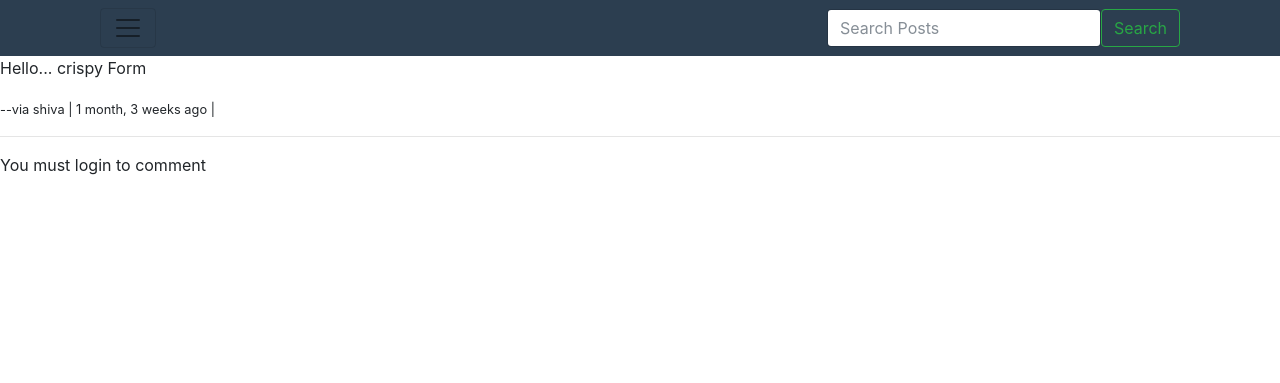
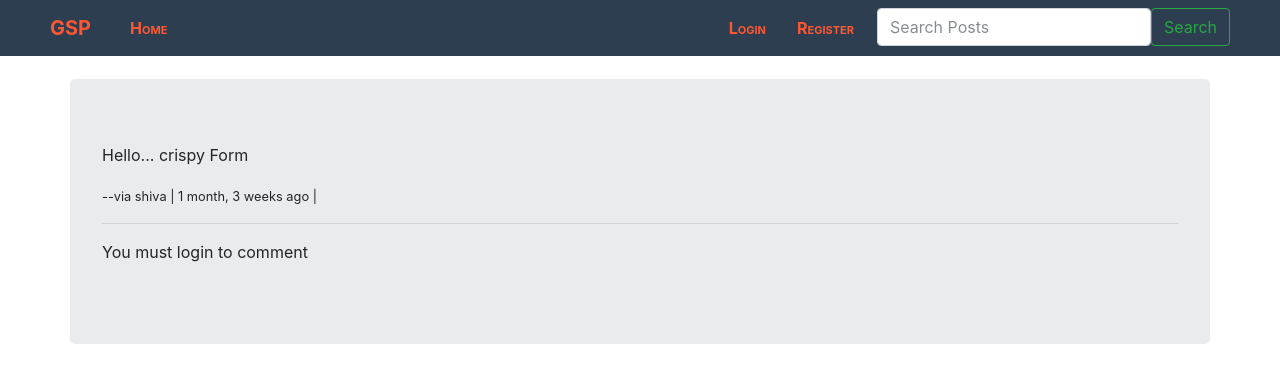
Before and after one commit to ShivaGuntuku/learning, a Django app: page /comments/3/ in a window 1280 px wide. Shown: the top 383 px of the page. Run offline with Django 3.2, Linux system fonts and the light colour scheme; data comes from the database, SQL or seed files in the repository; both versions use the stored data as it was after the commit; some libraries are stand-ins or nearby versions.

Commit message:
Finally Completed all the things on blog going to live soon

```diff
--- a/myprofile/settings.py
+++ b/myprofile/settings.py
@@ -23,7 +23,7 @@ BASE_DIR = os.path.dirname(os.path.dirname(os.path.abspath(__file__)))
 SECRET_KEY = '-@uwjfwmr&(0swkp=8p5%#6pxks@fvv_mhylg71s*8)qk)i#6j'
 
 # SECURITY WARNING: don't run with debug turned on in production!
-DEBUG = True
+DEBUG = False
 
 #Email details
 EMAIL_USE_TLS = True
@@ -32,7 +32,7 @@ EMAIL_PORT = 587
 EMAIL_HOST_USER = 'shiva7244@gmail.com'
 EMAIL_HOST_PASSWORD = '****************'
 
-ALLOWED_HOSTS = []
+ALLOWED_HOSTS = ['www.shivaguntuku.xyz']
 
 
 # Application definition
--- a/static/css/blog.css
+++ b/static/css/blog.css
@@ -1,16 +1,33 @@
 html {
-	font-family: GillSans, Calibri, Trebuchet, sans-serif;
+	font-family: Liberation Sans GillSans, Calibri, Trebuchet, sans-serif;
 }
 body{
 
 }
+.content {margin-top: 55px;}
+
 .navbar{
-	margin-bottom: 0px;
-	padding-left: 100px !important;
-	padding-right: 100px;
+	margin-bottom: 0;
+	padding-left: 50px !important;
+	padding-right: 50px;
+	/*border-bottom: 0.5px solid;*/
 	background-color:  #2c3e50 ;
 }
 /*Navigaton Toggle Color Change or Visible*/
+.nav-item{
+	padding-left: 15px;
+}
+.navbar-brand{
+	color:#FF5733;
+  font-variant: small-caps;
+  font-weight: bold;
+}
+
+#navbarNavDropdown ul li a {
+  color:#FF5733;
+  font-variant: small-caps;
+  font-weight: bold;
+}
 
 .card {
 
@@ -71,3 +88,7 @@ a.card-action{
   text-align: center;
   font: 0/0 a;
 }
+#id_content{
+	/*height: 100px;*/
+	/*overflow: scroll;*/
+}
--- a/templates/base.html
+++ b/templates/base.html
@@ -3,7 +3,7 @@
 <head>
     {% load staticfiles %}
     <title>{% block head_title %} Blog {% endblock head_title %}</title>
-    <link rel="stylesheet" href="https://maxcdn.bootstrapcdn.com/bootstrap/4.0.0-beta/css/bootstrap.min.css" integrity="sha384-/Y6pD6FV/Vv2HJnA6t+vslU6fwYXjCFtcEpHbNJ0lyAFsXTsjBbfaDjzALeQsN6M" crossorigin="anonymous">
+    <link rel="stylesheet" href="https://maxcdn.bootstrapcdn.com/bootstrap/4.0.0-beta.2/css/bootstrap.min.css" integrity="sha384-PsH8R72JQ3SOdhVi3uxftmaW6Vc51MKb0q5P2rRUpPvrszuE4W1povHYgTpBfshb" crossorigin="anonymous">
     <!--<link rel="stylesheet" href="https://cdnjs.cloudflare.com/ajax/libs/materialize/0.100.2/css/materialize.min.css"> -->
     <link href="https://fonts.googleapis.com/icon?family=Material+Icons" rel="stylesheet">
     <meta name="author" content="shivaguntuku" />
@@ -17,43 +17,61 @@
 
 <body>
   <!--Navigation Bar -->
-  <nav class="navbar navbar-toggleable-md navbar-light bg-faded ">
-    <button class="navbar-toggler navbar-toggler-right" type="button"  data-toggle="collapse" data-target="#navbarSupportedContent" aria-controls="navbarSupportedContent" aria-expanded="false" aria-label="Toggle navigation">
-    <span class="navbar-toggler-icon"></span>
+  <div id="app" class="container">
+    <nav class="navbar fixed-top navbar-expand-lg navbar-light bg-faded">
+      <a class="navbar-brand" href="#" style="color:#FF5733;">GSP</a>
+      <button class="navbar-toggler" type="button" data-toggle="collapse"  data-target="#navbarNavDropdown"
+        aria-controls="navbarNavDropdown" aria-expanded="false"
+        aria-label="Toggle navigation">
+        <span style="color:#FF5733;">
+          <i class="fa fa-bars fa-lg" aria-hidden="true"></i>
+        </span>
       </button>
-    <form method="GET" action="" class="form-inline my-2 my-lg-0">
-      <input class="form-control" type="text" name="q" placeholder="Search Posts"  value="{{ request.GET.q }}" />
-      <button class="btn btn-outline-success my-2 my-sm-0" type="submit">Search</button>
-    </form>
-    <div class="collapse navbar-collapse" id="navbarSupportedContent">
+      <div id="navbarNavDropdown" class="navbar-collapse collapse">
         <ul class="navbar-nav mr-auto">
-        <li class="nav-item active">
-          <a href="{% url 'posts:list' %}">Home</a>
-            <!--{% block post_detail_line %}
-            {% endblock %} -->
+          <li class="nav-item">
+            <a class="nav-link" href="{% url 'posts:list' %}">
+              Home</a>
+            <!-- {% block post_detail_line %}{% endblock %} -->
           </li>
+          <!-- <li class="nav-item">
+            <a class="nav-link" href="#">Features</a>
+          </li>
+          <li class="nav-item">
+            <a class="nav-link" href="#">Pricing</a>
+          </li> -->
+        </ul>
+        <ul class="navbar-nav">
           {% if not request.user.is_authenticated %}
           <li class="nav-item">
-          <a href="{% url 'login' %}">Login</a>
+            <a class="nav-link" href="{% url 'login' %}">Login</a>
           </li>
           <li class="nav-item">
-          <a href="{% url 'register' %}">Register</a>
+            <a class="nav-link" href="{% url 'register' %}">Register</a>
           </li>
           {% else %}
           <li class="nav-item">
-          <a href="{% url 'logout' %}">Logout</a>
+            <a class="nav-link" href="{% url 'logout' %}">Logout</a>
+          </li>
           {% endif %}
           <li class="nav-item">
+            <form method="GET" action="" class="form-inline my-2 my-lg-0">
+              <input class="form-control" type="text" name="q"  placeholder="Search Posts"  value="{{ request.GET.q }}" />
+              <button class="btn btn-outline-success my-2 my-sm-0" type="submit">Search</button>
+            </form>
+          </li>
         </ul>
       </div>
     </nav>
-
+  </div>
+  <div class="content">
     <!--Block Content Start Here -->
     {% block content %}{% endblock %}
+  </div>
 
-<script src="https://code.jquery.com/jquery-3.2.1.min.js" integrity="sha256-hwg4gsxgFZhOsEEamdOYGBf13FyQuiTwlAQgxVSNgt4=" crossorigin="anonymous"></script>
-<script src="https://cdnjs.cloudflare.com/ajax/libs/popper.js/1.11.0/umd/popper.min.js" integrity="sha384-b/U6ypiBEHpOf/4+1nzFpr53nxSS+GLCkfwBdFNTxtclqqenISfwAzpKaMNFNmj4" crossorigin="anonymous"></script>
-<script src="https://maxcdn.bootstrapcdn.com/bootstrap/4.0.0-beta/js/bootstrap.min.js" integrity="sha384-h0AbiXch4ZDo7tp9hKZ4TsHbi047NrKGLO3SEJAg45jXxnGIfYzk4Si90RDIqNm1" crossorigin="anonymous"></script>
+<script src="https://code.jquery.com/jquery-3.2.1.slim.min.js" integrity="sha384-KJ3o2DKtIkvYIK3UENzmM7KCkRr/rE9/Qpg6aAZGJwFDMVNA/GpGFF93hXpG5KkN" crossorigin="anonymous"></script>
+<script src="https://cdnjs.cloudflare.com/ajax/libs/popper.js/1.12.3/umd/popper.min.js" integrity="sha384-vFJXuSJphROIrBnz7yo7oB41mKfc8JzQZiCq4NCceLEaO4IHwicKwpJf9c9IpFgh" crossorigin="anonymous"></script>
+<script src="https://maxcdn.bootstrapcdn.com/bootstrap/4.0.0-beta.2/js/bootstrap.min.js" integrity="sha384-alpBpkh1PFOepccYVYDB4do5UnbKysX5WZXm3XxPqe5iKTfUKjNkCk9SaVuEZflJ" crossorigin="anonymous"></script>
 <script src="https://cdnjs.cloudflare.com/ajax/libs/marked/0.3.6/marked.min.js"></script>
 {# <script src="https://cdnjs.cloudflare.com/ajax/libs/materialize/0.100.2/js/materialize.min.js"></script> #}
 <script type="text/javascript">
--- a/templates/blog.html
+++ b/templates/blog.html
@@ -4,13 +4,12 @@
 
 <!-- Cards Styling Code -->
 <br/>
-<div class="container-fluid">
-
+<div class="container">
 <div class="row">
   <div class="col-sm-12">
     <div class="card-deck">
     {% for obj in object_list %}
-    <div class="col-sm-3">
+    <div class="col-sm-4">
       <div class="card">
         <div class="card-header text-muted text-center">
           <a href="{{ obj.get_absolute_url }}">{{ obj.title }}</a>
--- a/templates/comment_thread.html
+++ b/templates/comment_thread.html
@@ -3,6 +3,8 @@
 {% block head_title %} {{ instance.title }} | {{block.super}} {% endblock head_title %}
 
 {% block content %}
+  <br/>
+  <div class="jumbotron container">
     <!-- {% load markdown_deux_tags %} -->
     {{ object }}
     <p>{{ comment.content }}</p>
@@ -11,7 +13,8 @@
         {{ comment.timestamp|timesince }} ago |
         {% if comment.children.count > 0 %}
           {{ comment.children.count }}
-                Comment{% if comment.children.count > 1 %}s{% endif %} | {% endif %}
+            Comment{% if comment.children.count > 1 %}s{% endif %} |
+        {% endif %}
         {% if request.user == comment.user %}
           <a href="{{ comment.get_delete_url }}"> Delete </a>
         {% endif %}
@@ -43,6 +46,7 @@
         <p> You must login to comment </p>
       {% endif %}
     </div>
+  </div>
 
 
 {% endblock content %}
--- a/templates/confirm_delete.html
+++ b/templates/confirm_delete.html
@@ -3,6 +3,7 @@
 {% block head_title %} {{ instance.title }} | {{block.super}} {% endblock head_title %}
 
 {% block content %}
+	<div class="jumbotron container">
     <div class="col-sm-8">
       <h3>Confirm Delete</h3>
       <form method="POST" action=".">
@@ -12,6 +13,5 @@
           <a href="{{ object.get_absolute_url }}" class="btn btn-default">Cancel </a>
       </form>
     </div>
-
-
+  </div>
 {% endblock content %}
```
Also changed, not shown: developemt reqired.txt (+4 -5 lines), templates/blog_detail.html (+5 -3 lines), db.sqlite3, templates/login_form.html (indentation only), templates/messages_dispaly.html (indentation only). Lines whose indentation alone changed are shown as unchanged.
